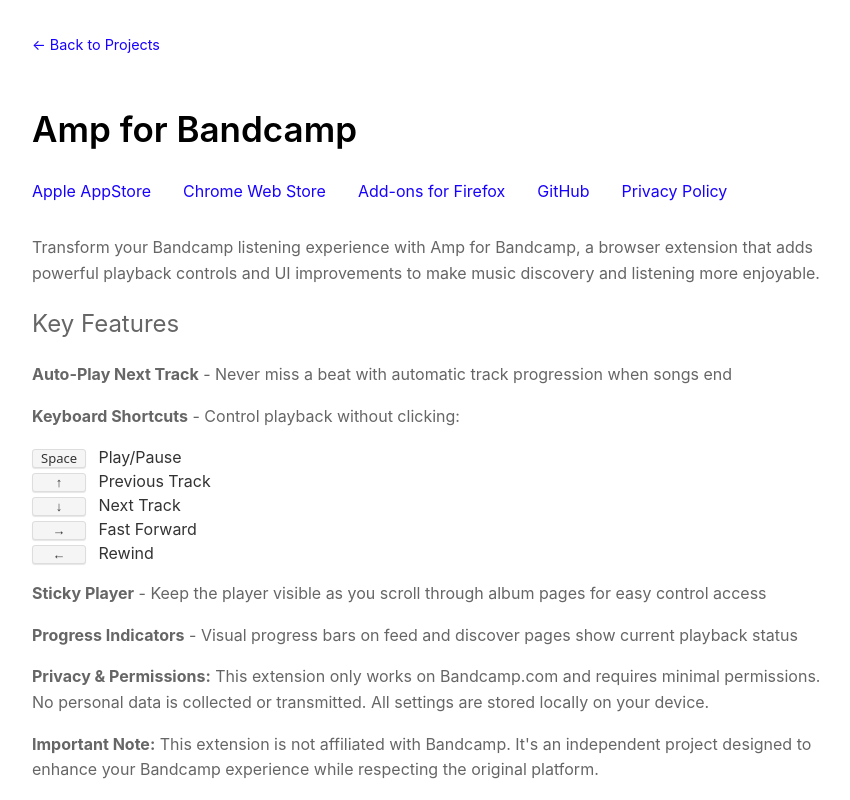
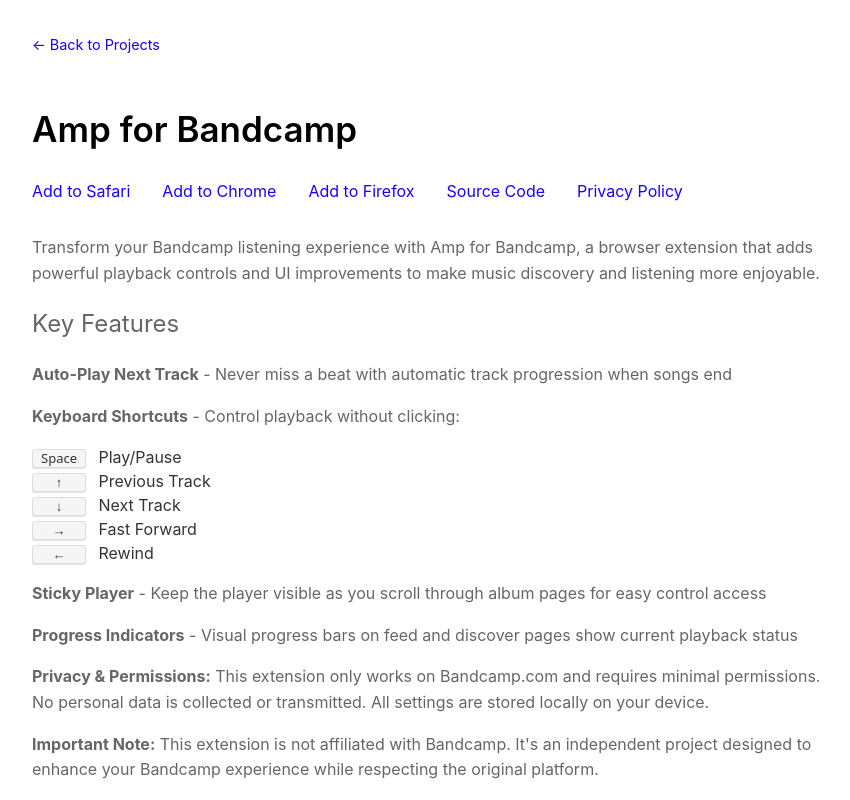
Before and after one commit to rafalenden/enden-site, a Next.js app: page /projects/amp-for-bandcamp in a window 1280 px wide. Shown: the top 800 px of the page, without its empty margins (208-1058 px from the left). Built offline with nearby package versions, Linux system fonts and the light colour scheme.

Commit message:
Update link labels on Amp for Bandcamp page for clarity

```diff
--- a/src/app/projects/amp-for-bandcamp/page.tsx
+++ b/src/app/projects/amp-for-bandcamp/page.tsx
@@ -10,11 +10,10 @@
         <h1>Amp for Bandcamp</h1>
 
         <div className="links">
-          <Link href="https://apps.apple.com/pl/app/amp-for-bandcamp/id6745343456">Apple AppStore</Link>
-          <Link href="https://chromewebstore.google.com/detail/amp-for-bandcamp/gjmlgkbcolbleloakpcfhfaodldlheld">Chrome
-            Web Store</Link>
-          <Link href="https://addons.mozilla.org/en-US/firefox/addon/amp-for-bandcamp/">Add-ons for Firefox</Link>
-          <Link href="https://github.com/rafenden/amp-for-bandcamp">GitHub</Link>
+          <Link href="https://apps.apple.com/pl/app/amp-for-bandcamp/id6745343456">Add to Safari</Link>
+          <Link href="https://chromewebstore.google.com/detail/amp-for-bandcamp/gjmlgkbcolbleloakpcfhfaodldlheld">Add to Chrome</Link>
+          <Link href="https://addons.mozilla.org/en-US/firefox/addon/amp-for-bandcamp/">Add to Firefox</Link>
+          <Link href="https://github.com/rafenden/amp-for-bandcamp">Source Code</Link>
           <Link href="/projects/amp-for-bandcamp/privacy-policy">Privacy Policy</Link>
         </div>
 
```
